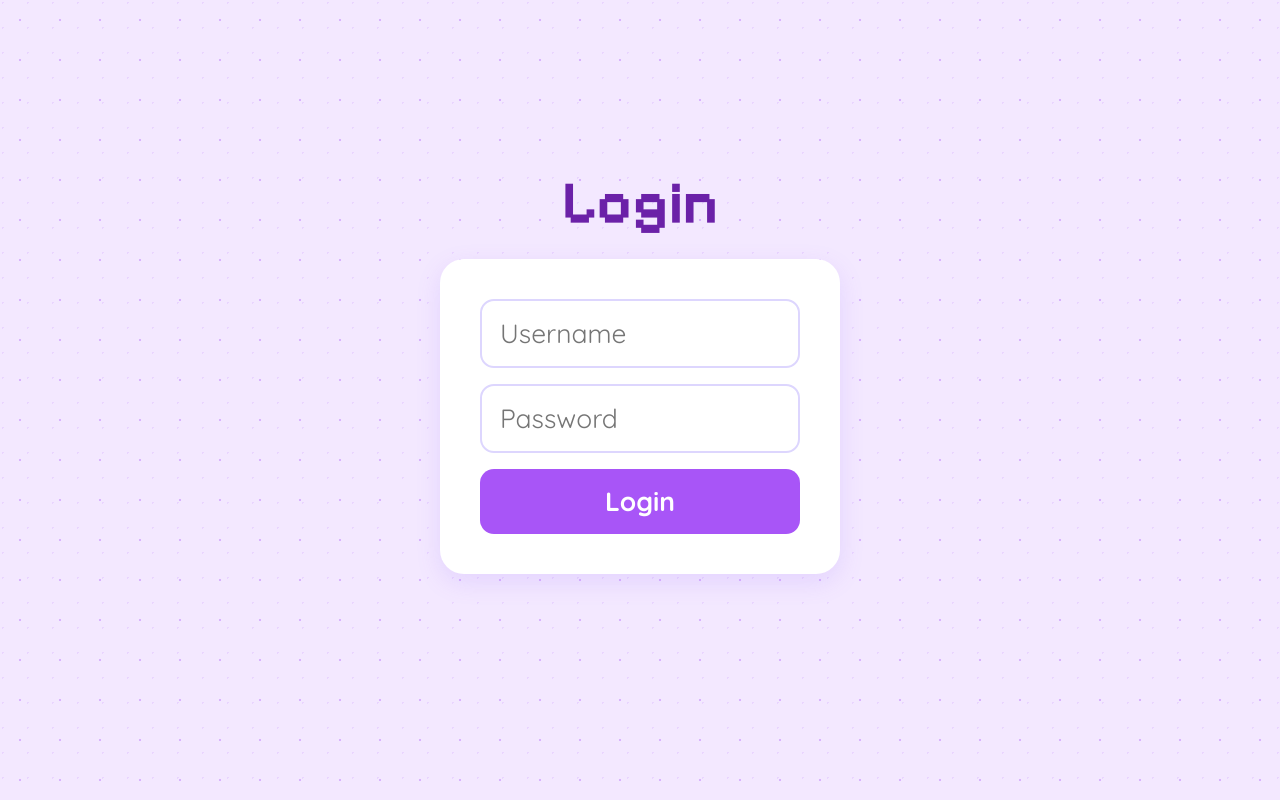
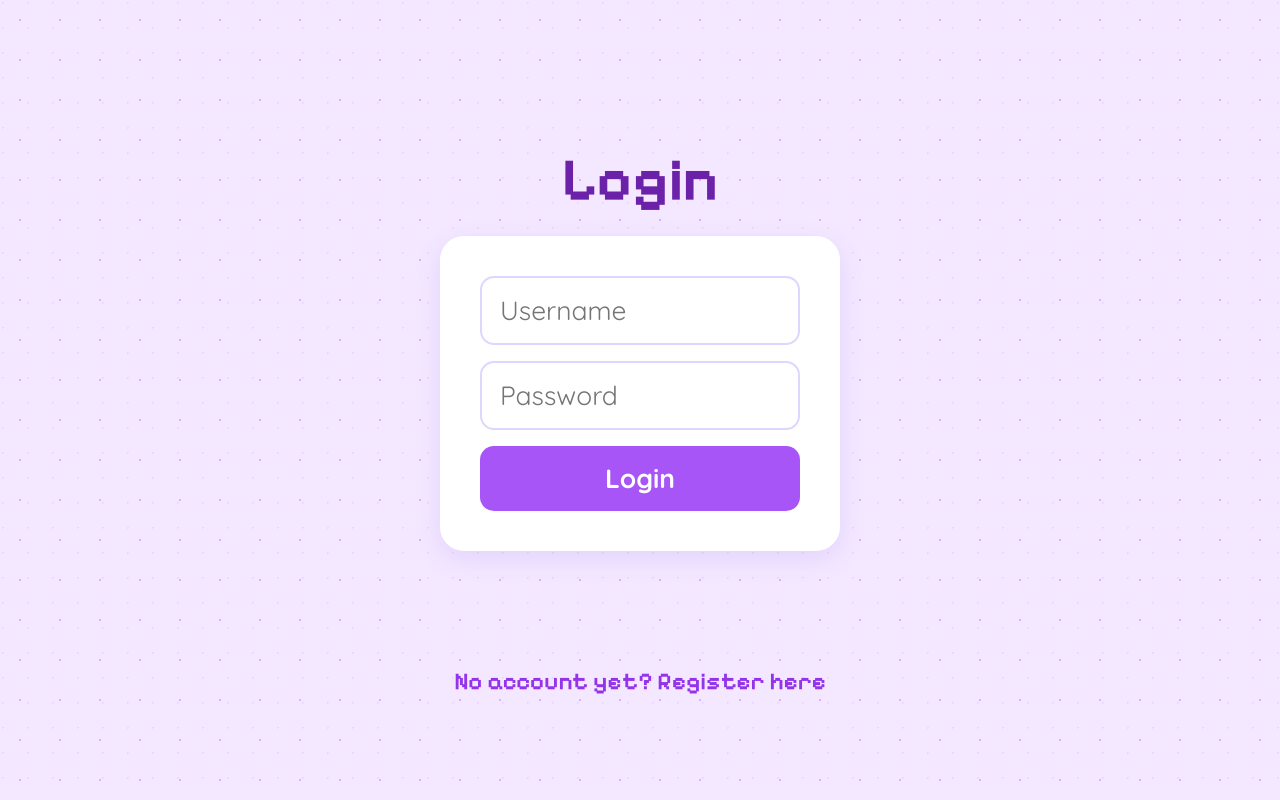
Before and after one commit to almvvz/appreciation-system, a Node server app: page /login in a window 1280 px wide. Run offline with Node 20, Linux system fonts and the light colour scheme; some web fonts are replaced.

Commit message:
Small changes to the login form

```diff
--- a/views/login.ejs
+++ b/views/login.ejs
@@ -16,5 +16,6 @@
         <input type="password" name="password" placeholder="Password" required>
         <button type="submit">Login</button>
     </form>
+    <a href="/register">No account yet? Register here</a>
 </body>
 </html>
```
Also changed, not shown: public/icons/magic-wand (1).png (renamed from public/icons/cursor2.png).
